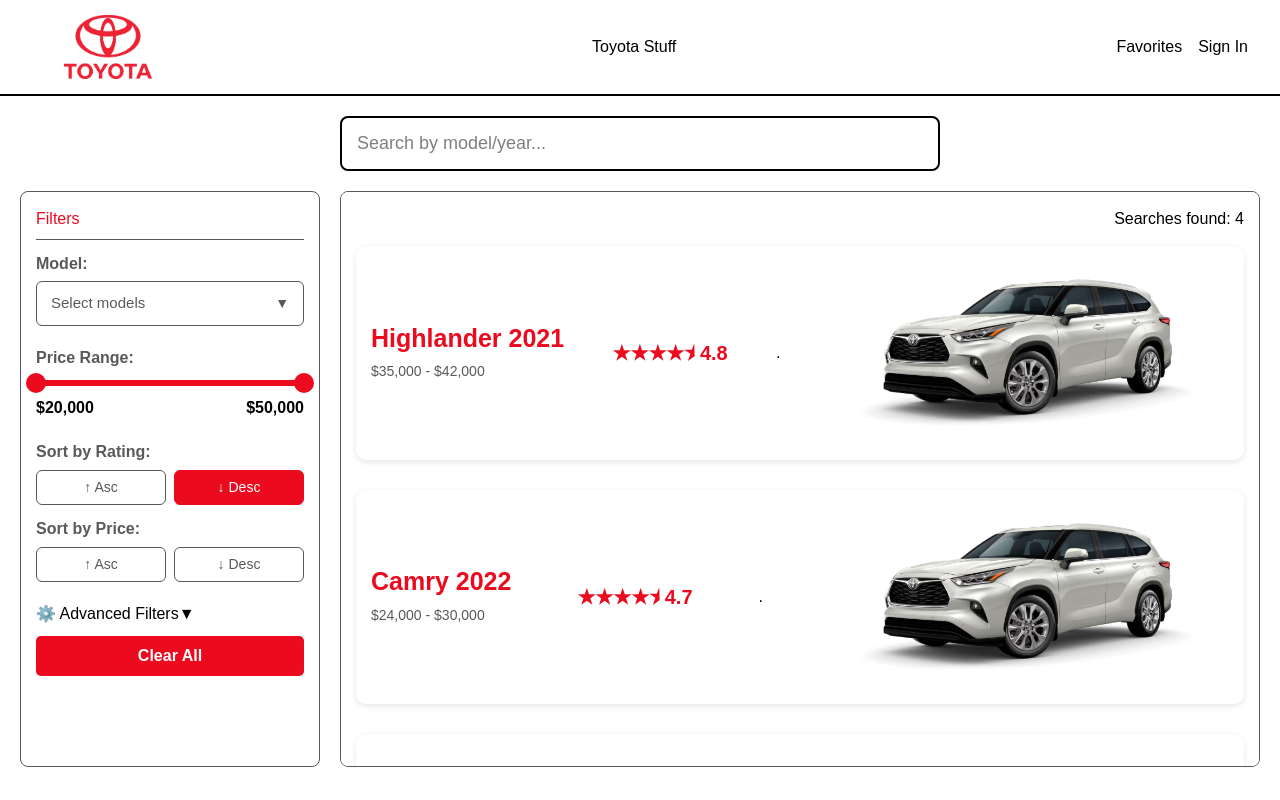
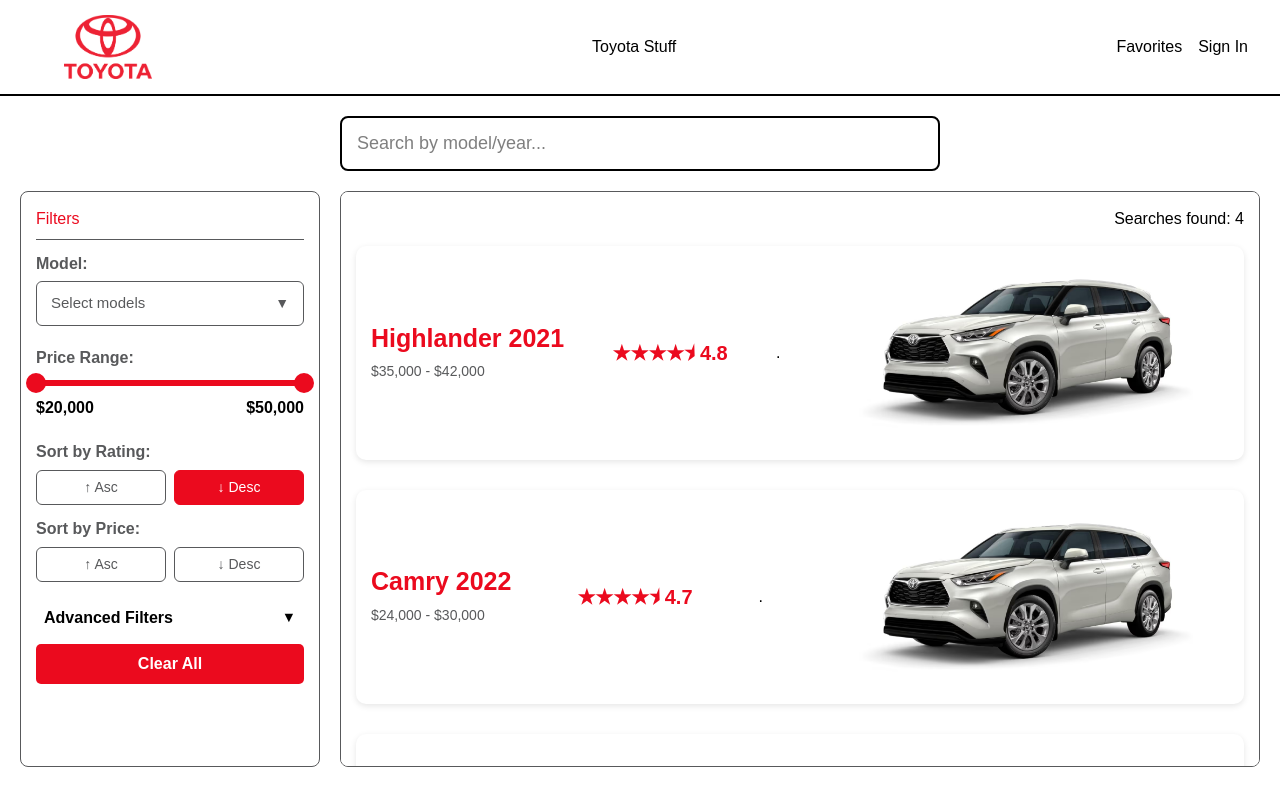
Before and after one commit to sebvu/hackutd-2025-proj, a Next.js app in the folder toyota-financier/: page /filter in a window 1280 px wide. Built offline with nearby package versions, Linux system fonts and the light colour scheme.

Commit message:
feat: frontend mostly complete for filter page.

```diff
--- a/toyota-financier/app/(pages)/filter/page.tsx
+++ b/toyota-financier/app/(pages)/filter/page.tsx
@@ -279,34 +279,27 @@
 
                         <div className="advanced-filters-container">
                             <div
-                                className="advanced-filters-header"
-                                onClick={(e) => {
-                                    e.stopPropagation();
-                                    setAdvancedOpen(!advancedOpen);
-                                }}
+                                className={`advanced-filters-toggle ${advancedOpen ? "open" : ""}`}
+                                onClick={() => setAdvancedOpen(!advancedOpen)}
                                 >
-                                <span>⚙️ Advanced Filters</span>
+                                <span>Advanced Filters</span>
                                 <span className="arrow">{advancedOpen ? "▲" : "▼"}</span>
                             </div>
+
 
                             {advancedOpen && (
                                 <div
                                     className="advanced-filters-menu"
                                     onClick={(e) => e.stopPropagation()}
                                 >
-                                    <div className="filter-group">
                                     <WeightSlider values={weightRange} setValues={setWeightRange} />
-                                    </div>
 
-                                    <div className="filter-group">
                                     <HorsePowerSlider values={horsePowerRange} setValues={setHorsePowerRange} />
-                                    </div>
 
-                                    <div className="filter-group">
                                     <label>Fuel Type:</label>
-                                        <div className="fuel-options">
+                                    <div>
                                         {["Gasoline", "Electric", "Hybrid"].map(fuel => (
-                                                <label key={fuel} className="fuel-option">
+                                            <label key={fuel}>
                                                 <input
                                                     type="checkbox"
                                                     checked={selectedFuelTypes.includes(fuel)}
@@ -315,7 +308,6 @@
                                                 {fuel}
                                             </label>
                                         ))}
-                                        </div>
                                     </div>
                                 </div>
                             )}
--- a/toyota-financier/app/styles/filter.css
+++ b/toyota-financier/app/styles/filter.css
@@ -210,6 +210,29 @@
   color: var(--white);
   border-color: var(--primary-red);
 }
+
+.advanced-filters-toggle {
+  display: flex;
+  justify-content: space-between;
+  align-items: center;
+  padding: 4px 8px;
+  border-radius: 5px;
+  cursor: pointer;
+  user-select: none;
+  font-weight: bold;
+  transition: background 0.2s, transform 0.2s;
+}
+
+.advanced-filters-toggle:hover {
+  background-color: #efefef;
+}
+
+.advanced-filters-toggle .arrow {
+  margin-left: 10px;
+  font-size: 0.9em;
+  transition: transform 0.3s;
+}
+
 
 /* Cars container */
 .cars-container {
```
Lines whose indentation alone changed are shown as unchanged.
